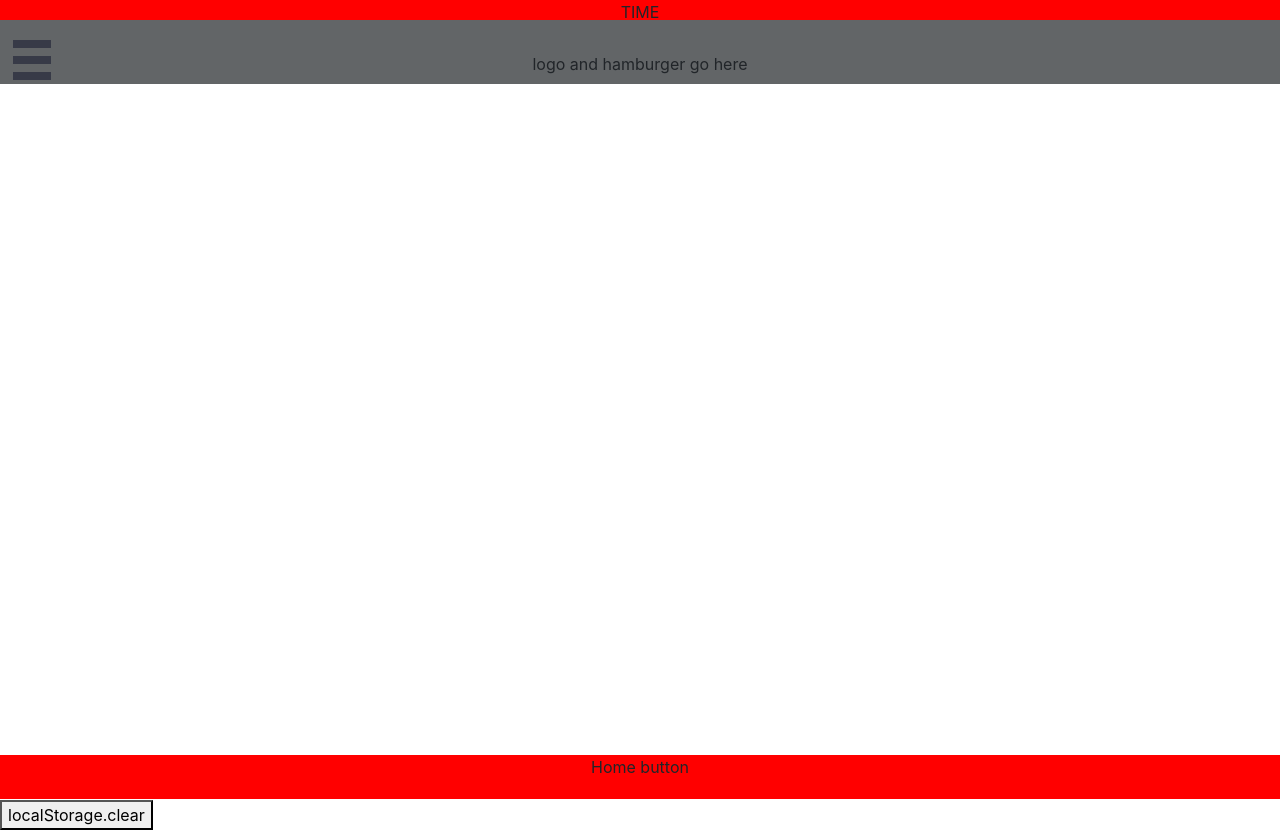
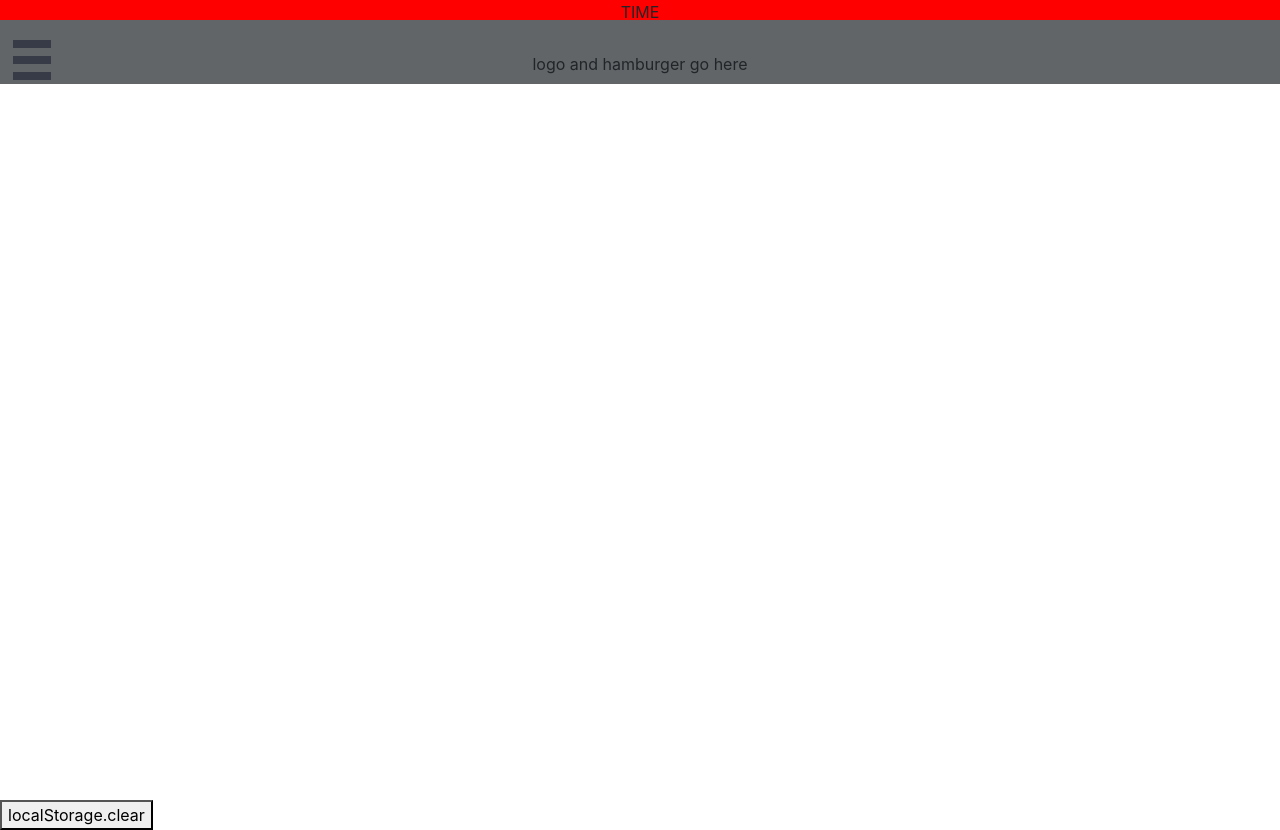
Before and after one commit to danieldagot/Max, a React (Create React App) app: page / in a window 1280 px wide. Built offline with nearby package versions, Linux system fonts and the light colour scheme.

Commit message:
added test

```diff
--- a/src/App.js
+++ b/src/App.js
@@ -67,7 +67,7 @@ function App() {
         <Route path="/Strength" exact render={() => <Strength />} />
         <Route path="/" exact render={() => <Main />} />
         <Route path="/Workouts" exact render={() => <Workouts />} />
-        <div className="homeButton">Home button</div>
+        {/* <div className="homeButton">Home button</div> */}
       </div>
       <button onClick={lc} >localStorage.clear </button>
     </Router>
```
